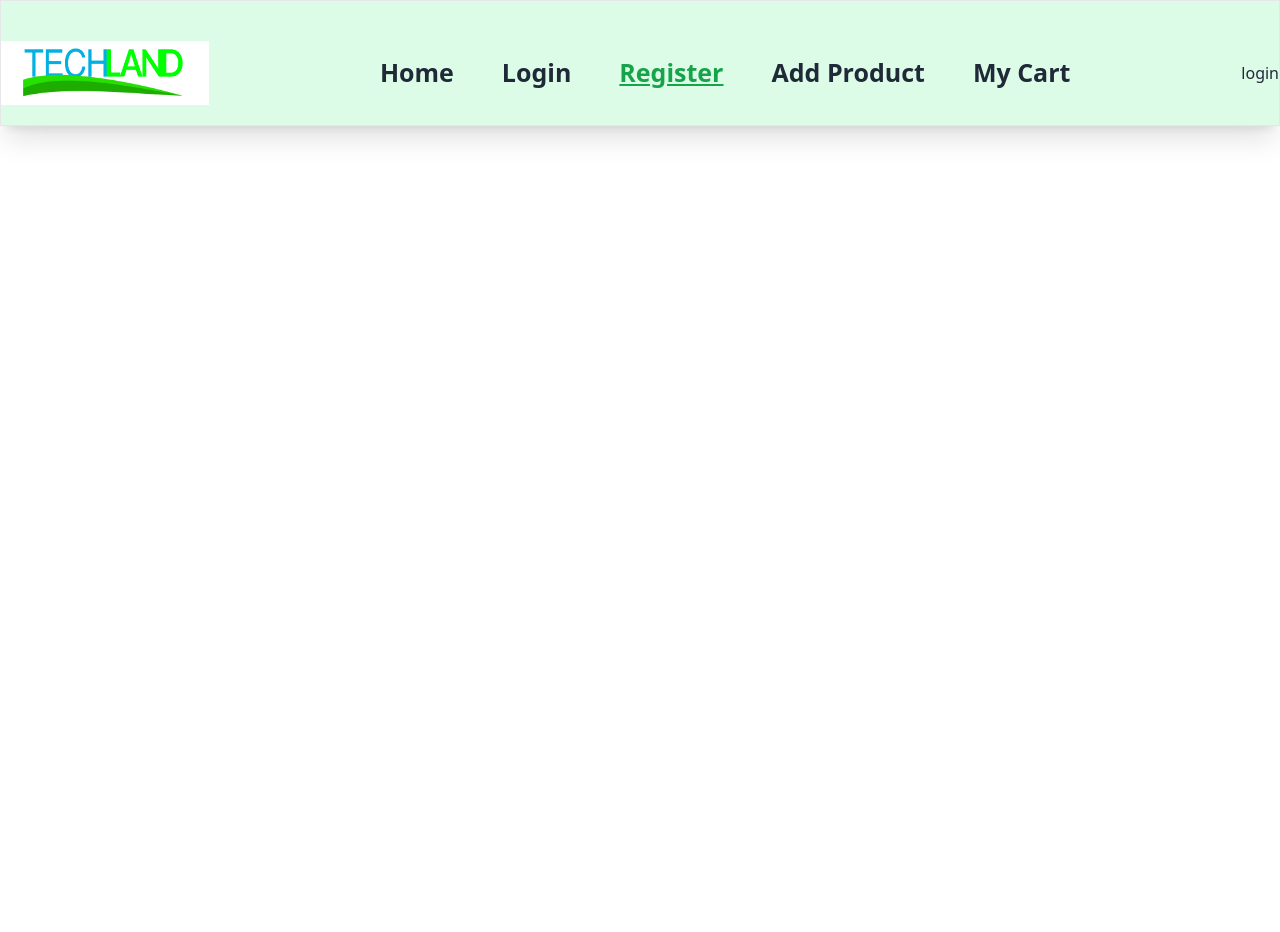
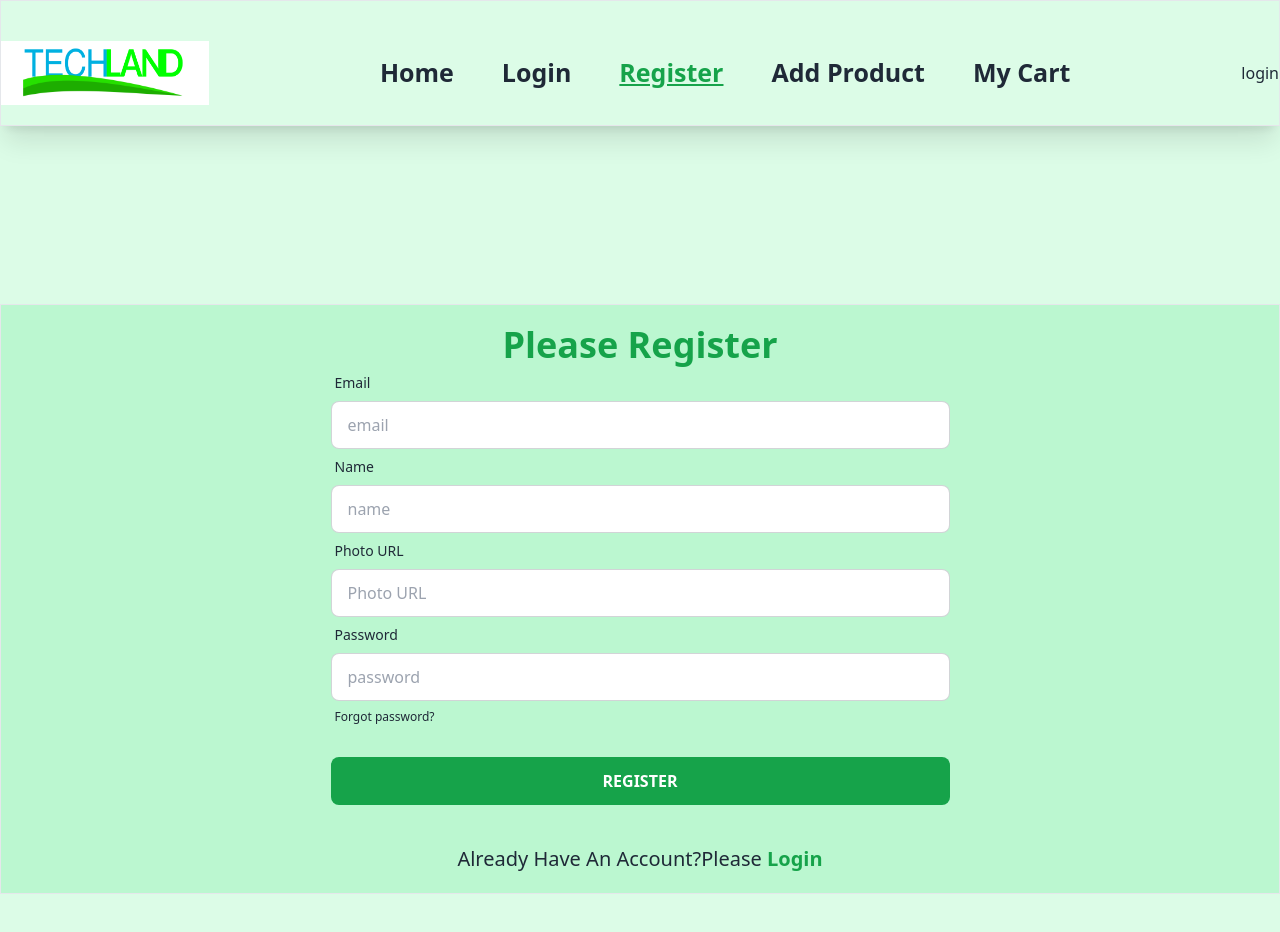
Before and after one commit to mdmasharafilhossain/tech-shop-web, a React (Vite) app: page /register in a window 1280 px wide. Shown: the top 932 px of the page. Before the commit the page ends 800 px from the top, so only its background shows below. Built offline with nearby package versions, Linux system fonts and the light colour scheme; no server answers.

Commit message:
reagister section added

```diff
--- a/package.json
+++ b/package.json
@@ -17,7 +17,8 @@
     "react-dom": "^18.2.0",
     "react-icons": "^4.11.0",
     "react-router-dom": "^6.17.0",
-    "sort-by": "^1.2.0"
+    "sort-by": "^1.2.0",
+    "sweetalert2": "^11.7.32"
   },
   "devDependencies": {
     "@types/react": "^18.2.15",
--- a/src/Components/AuthProviders/AuthProviders.jsx
+++ b/src/Components/AuthProviders/AuthProviders.jsx
@@ -1,5 +1,5 @@
-import { createContext } from "react";
-import { getAuth } from "firebase/auth";
+import { createContext, useEffect, useState } from "react";
+import { createUserWithEmailAndPassword, getAuth, onAuthStateChanged, signInWithEmailAndPassword, signOut } from "firebase/auth";
 
 import app from "../FireBase/FireBase";
 
@@ -7,10 +7,49 @@ import app from "../FireBase/FireBase";
 export const AuthContext = createContext(null);
 const auth = getAuth(app);
 
-const AuthInfo ={
 
-}
+
+
+
+
 const AuthProviders = ({children}) => {
+    const [user,setUser] = useState(null);
+    const [loading,setLoading] =  useState(true);
+
+    const createUser = (email,password) =>{
+        setLoading(true);
+      return  createUserWithEmailAndPassword(auth,email,password)
+    }
+
+    const SignIn = (email,password) =>{
+        setLoading(true);
+        return signInWithEmailAndPassword(auth,email,password)
+    }
+
+    const LogOut = () =>{
+        setLoading(true);
+        return signOut(auth);
+    }
+
+    useEffect(()=>{
+        const unSubscribe = onAuthStateChanged(auth, currentUser =>{
+            console.log("user changed",currentUser)
+            setUser(currentUser);
+            setLoading(false);
+        });
+        return () =>{
+            unSubscribe();
+        }
+    },[]);
+
+    const AuthInfo ={
+        user,
+        createUser,
+        LogOut,
+        SignIn,
+        loading,
+    }
+
     return (
         <AuthContext.Provider value={AuthInfo}>
             {children}
--- a/src/Components/Login/Login.jsx
+++ b/src/Components/Login/Login.jsx
@@ -1,9 +1,75 @@
+import { useContext, useState } from "react";
+import { Link } from "react-router-dom";
+import { AuthContext } from "../AuthProviders/AuthProviders";
+import Swal from "sweetalert2";
 
 
 const Login = () => {
+    const {SignIn} = useContext(AuthContext)
+    const [errorMessage, setErrorMessage] = useState('');
+    const handleLogin =e  =>{
+        e.preventDefault();
+        console.log(e.currentTarget);
+        const form = new FormData(e.currentTarget);
+        const email = form.get('email')
+          const password = form.get('password')
+        SignIn(email,password)
+        .then(result =>{
+          console.log(result.user);
+          Swal.fire({
+              title: 'Log In',
+              text: 'Log In Successfully',
+              icon: 'success',
+              confirmButtonText: 'Ok'
+            })
+        })
+        .catch(error =>{
+          console.error(error);
+          setErrorMessage(error.message)
+
+        })
+      }
     return (
         <div>
-           <h2>Login</h2>
+           <div>
+            <div className="mt-[500px] md:mt-60 lg:mt-60 text-center ">
+                <h2 className="text-4xl font-bold text-green-600">Please login</h2>
+
+                <form onSubmit={handleLogin} className="md:w-3/4 lg:w-1/2 mx-auto">
+                    <div className="form-control">
+                        <label className="label">
+                            <span className="label-text">Email</span>
+                        </label>
+                        <input type="email" placeholder="email" name="email" className="input input-bordered" required />
+                    </div>
+                    <div className="form-control">
+                        <label className="label">
+                            <span className="label-text">Password</span>
+                        </label>
+                        <input type="password" placeholder="password"
+                        name="password" className="input input-bordered" required />
+                        <label className="label">
+                            <a href="#" className="label-text-alt link link-hover">Forgot password?</a>
+                        </label>
+                    </div>
+                    <div className="form-control mt-6">
+                        <button className="btn btn-primary bg-green-600 border-none font-bold text-white text-base hover:bg-green-700">Login</button>
+                    </div>
+                </form>
+                {
+                    errorMessage && <p className="text-sm font-bold text-red-700">{errorMessage}</p>
+                }
+                <p className="text-xl mt-10">New Here?Please <Link to="/register" className="font-bold text-green-600">Register</Link></p>
+            </div>
+
+
+
+
+
+
+
+
+        </div>
         </div>
     );
 };
--- a/src/Components/Register/Register.jsx
+++ b/src/Components/Register/Register.jsx
@@ -1,8 +1,106 @@
+import { useContext, useState } from "react";
+import { AuthContext } from "../AuthProviders/AuthProviders";
+import { updateProfile } from "firebase/auth";
+import Swal from "sweetalert2";
+import { Link } from "react-router-dom";
 
 const Register = () => {
+    const { createUser } = useContext(AuthContext);
+    const [errorMessage, setErrorMessage] = useState('');
+
+    const handleRegister = e => {
+        e.preventDefault();
+        console.log(e.currentTarget);
+        const form = new FormData(e.currentTarget);
+        const name = form.get('name')
+        const email = form.get('email')
+        const photo = form.get('photo')
+        const password = form.get('password')
+        console.log(name, email, password, photo)
+        setErrorMessage('');
+        if (password.length < 6) {
+            setErrorMessage("Password should be at least 6 characters")
+            return
+        }
+        else if (!/[A-Z]/.test(password)) {
+            setErrorMessage("You shuold have atleast one uppercase letter")
+            return
+        }
+        else if (/^[a-zA-Z0-9]+$/.test(password)) {
+            setErrorMessage("Use Atleast One special Character")
+            return
+        }
+
+
+        createUser(email, password)
+            .then(result => {
+                console.log(result.user);
+                const user = result.user;
+                updateProfile(user, {
+                    displayName: name,
+                    photoURL: photo,
+                });
+
+                Swal.fire({
+                    title: 'Done',
+                    text: 'Register Successfully',
+                    icon: 'success',
+                    confirmButtonText: 'Ok'
+                })
+
+            })
+            .catch(error => {
+                console.error(error);
+                setErrorMessage(error.message)
+            })
+    }
+
     return (
         <div>
-            <h2>Register</h2>
+            <div className="bg-green-100 py-16">
+                <div className="mt-[500px] md:mt-60 lg:mt-60 text-center">
+                    <div className="border bg-green-200 p-5">
+                        <h2 className="text-4xl font-bold text-green-600">Please Register</h2>
+
+                        <form onSubmit={handleRegister} className="md:w-3/4 lg:w-1/2 mx-auto">
+                            <div className="form-control">
+                                <label className="label">
+                                    <span className="label-text">Email</span>
+                                </label>
+                                <input type="email" placeholder="email" name="email" className="input input-bordered" required />
+                            </div>
+                            <div className="form-control">
+                                <label className="label">
+                                    <span className="label-text">Name</span>
+                                </label>
+                                <input type="text" placeholder="name" name="name" className="input input-bordered" required />
+                            </div>
+                            <div className="form-control">
+                                <label className="label">
+                                    <span className="label-text">Photo URL</span>
+                                </label>
+                                <input type="text" placeholder="Photo URL" name="photo" className="input input-bordered" required />
+                            </div>
+                            <div className="form-control">
+                                <label className="label">
+                                    <span className="label-text">Password</span>
+                                </label>
+                                <input type="password" placeholder="password" name="password" className="input input-bordered" required />
+                                <label className="label">
+                                    <a href="#" className="label-text-alt link link-hover">Forgot password?</a>
+                                </label>
+                            </div>
+                            <div className="form-control mt-6">
+                                <button className="btn btn-primary bg-green-600 border-none font-bold text-white text-base hover:bg-green-700">Register</button>
+                            </div>
+                        </form>
+                        {
+                            errorMessage && <p className="text-sm font-bold text-red-700">{errorMessage}</p>
+                        }
+                        <p className="text-xl mt-10">Already Have An Account?Please <Link to="/login" className="font-bold text-green-600">Login</Link></p>
+                    </div>
+                </div>
+            </div>
         </div>
     );
 };
```
Also changed, not shown: 1 other file (tests, documents, lock files or other folders).
